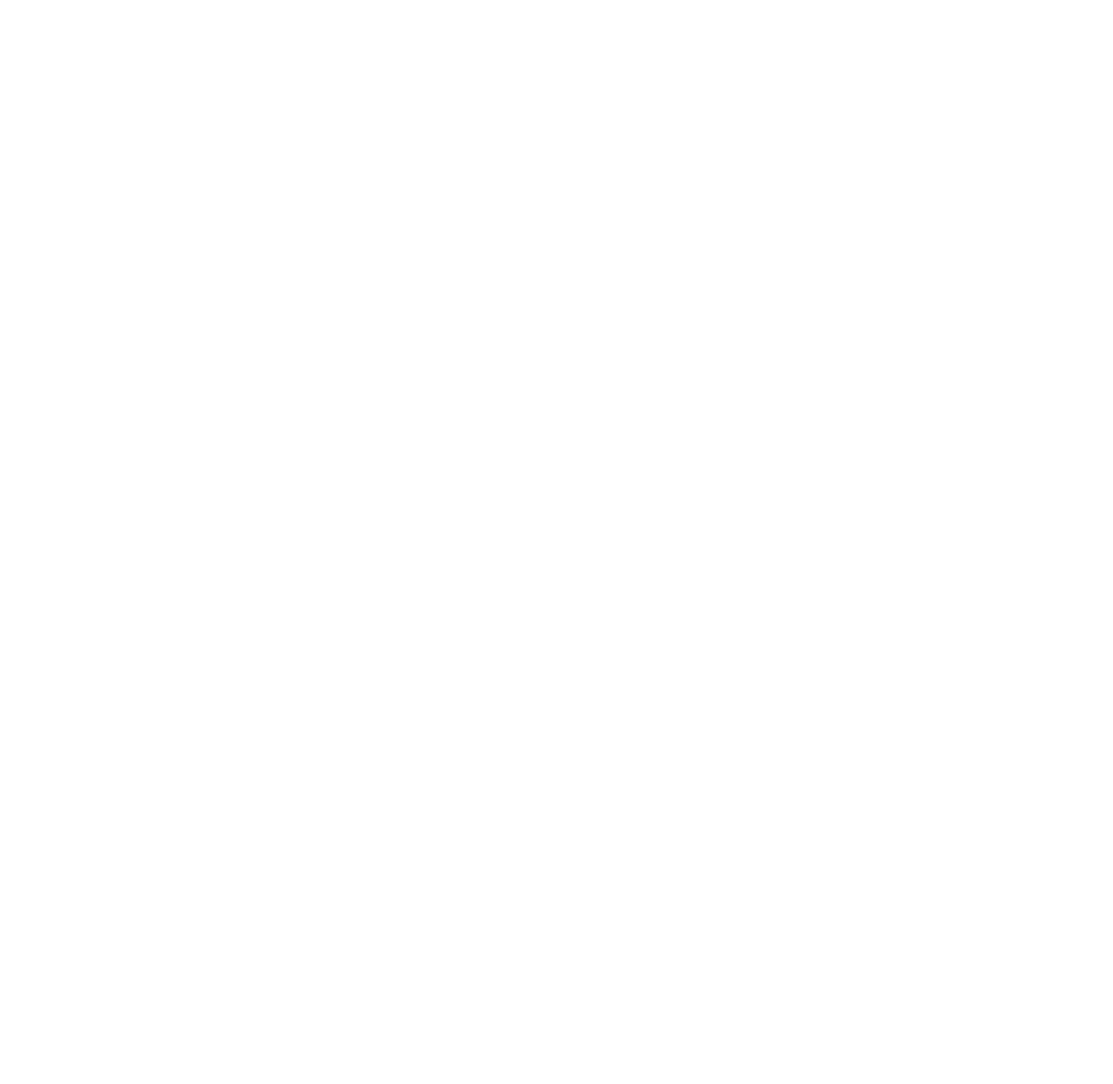
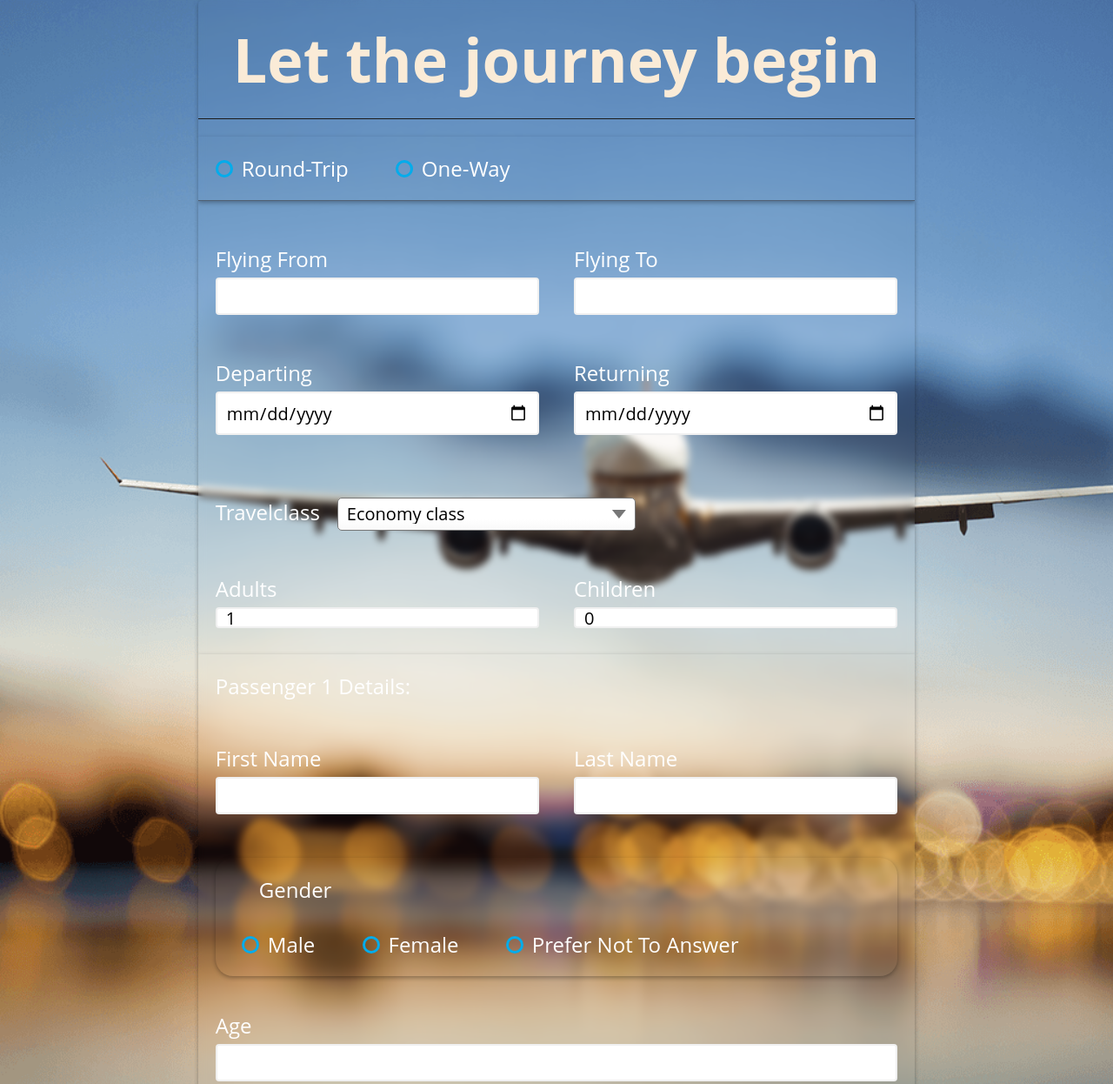
Before and after one commit to taranjitTJ/sfdGroupProject, a plain HTML site: page bookings.html in a window 1280 px wide. Shown: the top 1246 px of the page at 87% size. Before the commit the page ends 800 px from the top, so only its background shows below. Drawn offline with Linux system fonts and the light colour scheme.

Commit message:
new changes

```diff
--- a/bookings.html
+++ b/bookings.html
@@ -0,0 +1,132 @@
+<!DOCTYPE html>
+<html lang="en">
+<head>
+    <meta charset="UTF-8">
+    <meta http-equiv="X-UA-Compatible" content="IE=edge">
+    <meta name="viewport" content="width=device-width, initial-scale=1.0">
+    <link rel="stylesheet" href="style.css" />
+    <link rel="preconnect" href="https://fonts.googleapis.com">
+    <link rel="icon" href="./images/flight.png">
+
+
+    <title>Book Flight</title>
+</head>
+<body class="booking">
+    <div class="container">
+        <div class="header">
+            <h1>Let the journey begin</h1>
+        </div>
+        <div class="radio-group">
+            <label class="radio">
+                <input type="radio" value="return" name="trip">
+                <span></span>Round-trip
+
+            </label>
+            <label class="radio" id="one-way">
+                <input type="radio" value="single" name="trip">
+                <span></span>One-way
+
+            </label>
+        </div>
+        <br>
+        <div class="city" id="city">
+            <div class="form-control" id="from">
+                <label for="from">Flying From</label>
+                <input type="from" id="city-from" />
+                <i class="fas fa-check-circle"></i>
+                <i class="fas fa-exclamation-circle"></i>
+                <small>Error message</small>
+            </div>
+            <div class="form-control" id="to">
+                <label for="to">Flying To</label>
+                <input type="to" id="city-to"/>
+                <i class="fas fa-check-circle"></i>
+                <i class="fas fa-exclamation-circle"></i>
+                <small>Error message</small>
+            </div>
+
+        </div>
+        <div class="travel-date" id="travel-date">
+            <div class="form-control" id="departure">
+                <label>Departing</label>
+                <input type="date" id="dt1" name="" placeholder="dd-mm-yyyy" value="" >
+            </div>
+            <div class="form-control" id="arrival">
+                <label>Returning</label>
+                <input type="date" id="dt2" name="" placeholder="dd-mm-yyyy" value="">
+            </div>
+        </div>
+        <br>
+
+        <div class="form-control" id="travel-options">
+            <label>Travelclass</label>
+            <div class="select">
+                <select class="custom-select" id="travel-class">
+                    <option value="1">Economy class</option>
+                    <option value="2">Business class</option>
+                </select>
+            </div>
+        </div>
+
+        <div class="passengers" id="passengers">
+            <div class="form-control">
+                <label>Adults</label>
+                <input  type="number" value= "1" step="1" placeholder="1" min="1">
+            </div>
+            <div class="form-control">
+                <label>Children</label>
+                <input type="number" value="0" step="1" placeholder="0" min="0">
+            </div>
+        </div>
+
+        <div class="passenger" id="passenger">
+            <div class="passenger1" id="passenger1">
+                <label class="form-control">Passenger 1 Details:</P></label>
+                <div class="name" id="name">
+                    <div class="form-control">
+                        <label for="first-name">First Name</label>
+                        <input type="first-name" id="first-name" />
+                        <i class="fas fa-check-circle"></i>
+                        <i class="fas fa-exclamation-circle"></i>
+                        <small>Error message</small>
+                    </div>
+                    <div class="form-control">
+                        <label for="Last-name">Last Name</label>
+                        <input type="Last-name" id="last-name" />
+                        <i class="fas fa-check-circle"></i>
+                        <i class="fas fa-exclamation-circle"></i>
+                        <small>Error message</small>
+                    </div>
+                </div>
+                <div class="genger-radio-group" id="gender">
+                    <label class="form-control">Gender</label>
+                    <label class="radio">
+                        <input type="radio" value="return" name="trip">
+                        <span></span>Male
+
+                    </label>
+                    <label class="radio" id="one-way">
+                        <input type="radio" value="single" name="trip">
+                        <span></span>Female
+
+                    </label>
+                    <label class="radio" id="one-way">
+                        <input type="radio" value="single" name="trip">
+                        <span></span>Prefer not to answer
+
+                    </label>
+                </div>
+                <div class="form-control" >
+                    <label for="age">Age</label>
+                    <input type="age" id="p1-age" />
+                    <i class="fas fa-check-circle"></i>
+                    <i class="fas fa-exclamation-circle"></i>
+                    <small>Error message</small>
+                </div>
+            </div>
+
+        </div>
+    </div>
+    <script src="script.js"></script>
+</body>
+</html>
--- a/script.js
+++ b/script.js
@@ -2,26 +2,35 @@ const form = document.getElementById('form');
 const username = document.getElementById('username');
 const email = document.getElementById('email');
 const password = document.getElementById('password');
-const password2 = document.getElementById('password2');
+const logIn = document.getElementById('logIn');
+const date1 = document.getElementById('dt1');
+const date2 = document.getElementById('dt2');
 
-form.addEventListener('submit', e => {
+
+logIn.addEventListener("click", validate);
+
+function validate(e){
 	e.preventDefault();
+	if(checkInputs()){
+		location.href= "bookings.html";}
+}
+// form.addEventListener('submit', e => {
+// 	e.preventDefault();
 
-	checkInputs();
-});
+// 	if(checkInputs()){
+// 		logIn.onclick = "bookings.html";
+
+
+// 	}
+// });
 
 function checkInputs() {
 	// trim to remove the whitespaces
-	const usernameValue = username.value.trim();
+
 	const emailValue = email.value.trim();
 	const passwordValue = password.value.trim();
-	const password2Value = password2.value.trim();
-
-	if(usernameValue === '') {
-		setErrorFor(username, 'Username cannot be blank');
-	} else {
-		setSuccessFor(username);
-	}
+	let validEmail = false;
+	let validPass = false;
 
 	if(emailValue === '') {
 		setErrorFor(email, 'Email cannot be blank');
@@ -29,21 +38,23 @@ function checkInputs() {
 		setErrorFor(email, 'Not a valid email');
 	} else {
 		setSuccessFor(email);
+		validEmail = true;
 	}
 
 	if(passwordValue === '') {
 		setErrorFor(password, 'Password cannot be blank');
 	} else {
 		setSuccessFor(password);
+		validPass = true;
 	}
 
-	if(password2Value === '') {
-		setErrorFor(password2, 'Password2 cannot be blank');
-	} else if(passwordValue !== password2Value) {
-		setErrorFor(password2, 'Passwords does not match');
-	} else{
-		setSuccessFor(password2);
+	if(validEmail && validPass){
+		return true;
 	}
+	else{
+		return false;
+	}
+
 }
 
 function setErrorFor(input, message) {
@@ -61,3 +72,34 @@ function setSuccessFor(input) {
 function isEmail(email) {
 	return /^(([^<>()\[\]\\.,;:\s@"]+(\.[^<>()\[\]\\.,;:\s@"]+)*)|(".+"))@((\[[0-9]{1,3}\.[0-9]{1,3}\.[0-9]{1,3}\.[0-9]{1,3}])|(([a-zA-Z\-0-9]+\.)+[a-zA-Z]{2,}))$/.test(email);
 }
+
+function setDate() {
+	d = new Date(document.getElementById("dt").value);
+	dt = d.getDate();
+	mn = d.getMonth();
+	mn++;
+	yy = d.getFullYear();
+	document.getElementById("ndt").value = dt + "/" + mn + "/" + yy
+	document.getElementById("ndt").hidden = false;
+	document.getElementById("dt").hidden = true;
+  }
+
+
+
+
+
+
+
+
+// // SOCIAL PANEL JS
+// const floating_btn = document.querySelector('.floating-btn');
+// const close_btn = document.querySelector('.close-btn');
+// const social_panel_container = document.querySelector('.social-panel-container');
+
+// floating_btn.addEventListener('click', () => {
+// 	social_panel_container.classList.toggle('visible')
+// });
+
+// close_btn.addEventListener('click', () => {
+// 	social_panel_container.classList.remove('visible')
+// });
--- a/style.css
+++ b/style.css
@@ -26,6 +26,13 @@ body {
 	min-height: 100vh;
 	margin: 0;
 }
+body .booking{
+	display: flex;
+}
+body.registration{
+	background-image: url("./images/registrationBackground.png");
+    background-size: cover;
+}
 .flight-page{
     display:flex;
 }
@@ -42,11 +49,208 @@ body {
     display: inline;
     inline-size: 200px;
     margin-top: 50px;
-    margin-left: 50px;
+	margin-right: 50px;
     font-size: 50px;
     font-style: italic;
 
-    color: #ff9900;
+    color: #29241c;
+}
+#new-user{
+    padding: 20px;
+    display: inline;
+    text-align: center;
+    margin: 20px;
+
+}
+/* #new-user a{
+    display: inline;
+    text-align: center;
+    justify-content:center;
+    align-items: center;
+} */
+
+.registration .container{
+	margin-left:50px;
+    margin-right:auto;
+    float: left;
+}
+
+.booking .container{
+	margin: auto;
+	width: auto;
+}
+.booking .container h1{
+	color: antiquewhite;
+	font-size: 70px;
+}
+.booking .radio-group{
+	display: inline-block;
+	position: relative;
+	padding-left: 20px;
+	margin-top: 20px;
+	margin-bottom: 30px;
+}
+.booking .form-control{
+	font-size: 24px;
+	font-weight: 500;
+	color: #fff;
+	display: block;
+	position: relative;
+	width: 100%;
+	padding: 20px;
+	height: 100%;
+}
+#passenger1{
+	box-shadow: 0 2px 5px rgba(0, 0, 0, 0.3);
+	padding-bottom: 20px;
+}
+#travel-date{
+
+	display: flex;
+
+
+}
+
+#travel-date input[type="date"]{
+	height: 50px;
+	font-size: 20px;
+
+}
+#passengers, #travel-options{
+	display: flex;
+
+}
+#passengers input[type="number"]{
+	height: 60px;
+	font-size: 20px;
+}
+select {
+
+	appearance: none;
+
+	background-color: transparent;
+	border: none;
+	padding: 0 1em 0 0;
+	margin: 0;
+	width: 100%;
+	font-family: inherit;
+	font-size: inherit;
+	cursor: inherit;
+	line-height: inherit;
+	outline: none;
+  }
+:root {
+	--select-border: #777;
+	--select-focus: blue;
+	--select-arrow: var(--select-border);
+  }
+  select::-ms-expand {
+	display: none;
+  }
+.select {
+	margin-left: 20px;
+	display: grid;
+	width: 100%;
+	min-width: 15ch;
+	max-width: 30ch;
+	border: 1px solid var(--select-border);
+	border-radius: 0.25em;
+	padding: 0.25em 0.5em;
+	font-size: 1.25rem;
+	cursor: pointer;
+	line-height: 1.1;
+	background-color: #fff;
+	background-image: linear-gradient(to top, #f9f9f9, #fff 33%);
+	grid-template-areas: "select";
+	align-items: center;
+  }
+  select,
+.select:after {
+  grid-area: select;
+  justify-self: end;
+}
+.select::after {
+	content: "";
+	width: 0.8em;
+	height: 0.5em;
+	background-color: var(--select-arrow);
+	clip-path: polygon(100% 0%, 0 0%, 50% 100%);
+  }
+
+#passengers input[type="number"]{
+	height: 20px;
+}
+#city, #name{
+		display: flex;
+}
+.radio-group, .gender-radio-group{
+	border-bottom: 1px solid #3833338e;
+	width: 100%;
+	padding-top: 20px;
+	padding-bottom: 20px;
+	display: flex;
+	box-shadow: 0 2px 5px rgba(0, 0, 0, 0.3);
+}
+#gender{
+	margin: 20px;
+}
+#one-way{
+	margin-left: 50px;
+}
+.booking .radio{
+	font-size: 24px;
+	font-weight: 500;
+	text-transform: capitalize;
+	display: inline-block;
+	color: #fff;
+	position: relative;
+	padding-left: 30px;
+	cursor: pointer;
+
+}
+.booking .radio + .radio{
+	margin-left: 20px;
+
+}
+.radio input[type="radio"]{
+	display: none;
+
+}
+.radio span{
+	height: 20px;
+	width: 20px;
+	border-radius: 50%;
+	border: 3px solid #00aceb;
+	display: block;
+	position: absolute;
+	left: 0;
+	top: 7px;
+}
+
+.radio span:after{
+	content: "";
+	height: 8px;
+	width: 8px;
+	background: #00aceb;
+	display: block;
+	position: absolute;
+	left: 50%;
+	top: 50%;
+	transform: translate(-50%, -50%) scale(0);
+	border-radius: 50%;
+	transition: 300ms ease-in-out 0s;
+
+}
+#gender{
+	box-shadow: 0 2px 5px rgba(0, 0, 0, 0.3);
+	border-radius: 20px;
+	padding-left: 30px;
+	padding-bottom: 20px;
+}
+
+.radio input[type="radio"]:checked ~ span:after{
+	transform: translate(-50%, -50%) scale(1);
+
 }
 .container {
     margin-left:auto;
```
Also changed, not shown: index.html (+8 -13 lines), registration.html (+3 -2 lines), images/registrationBackground.png (added).
